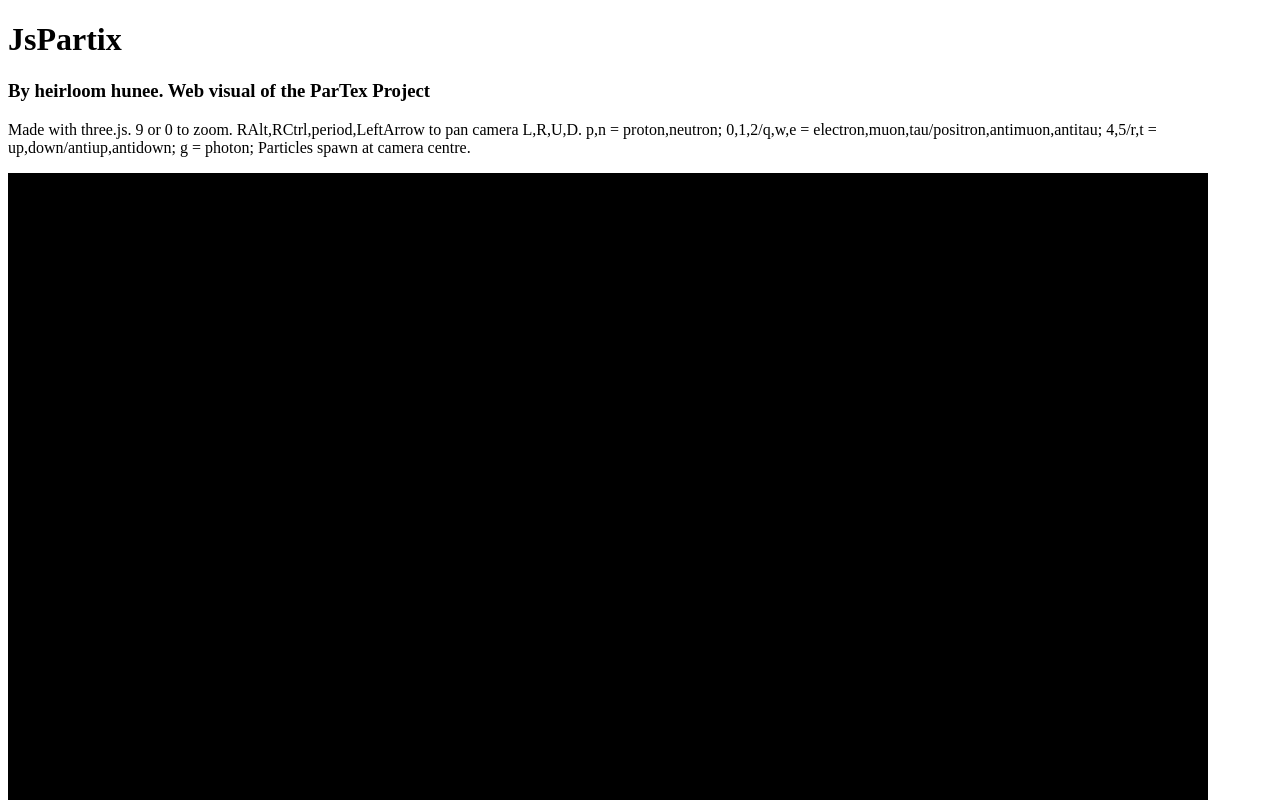
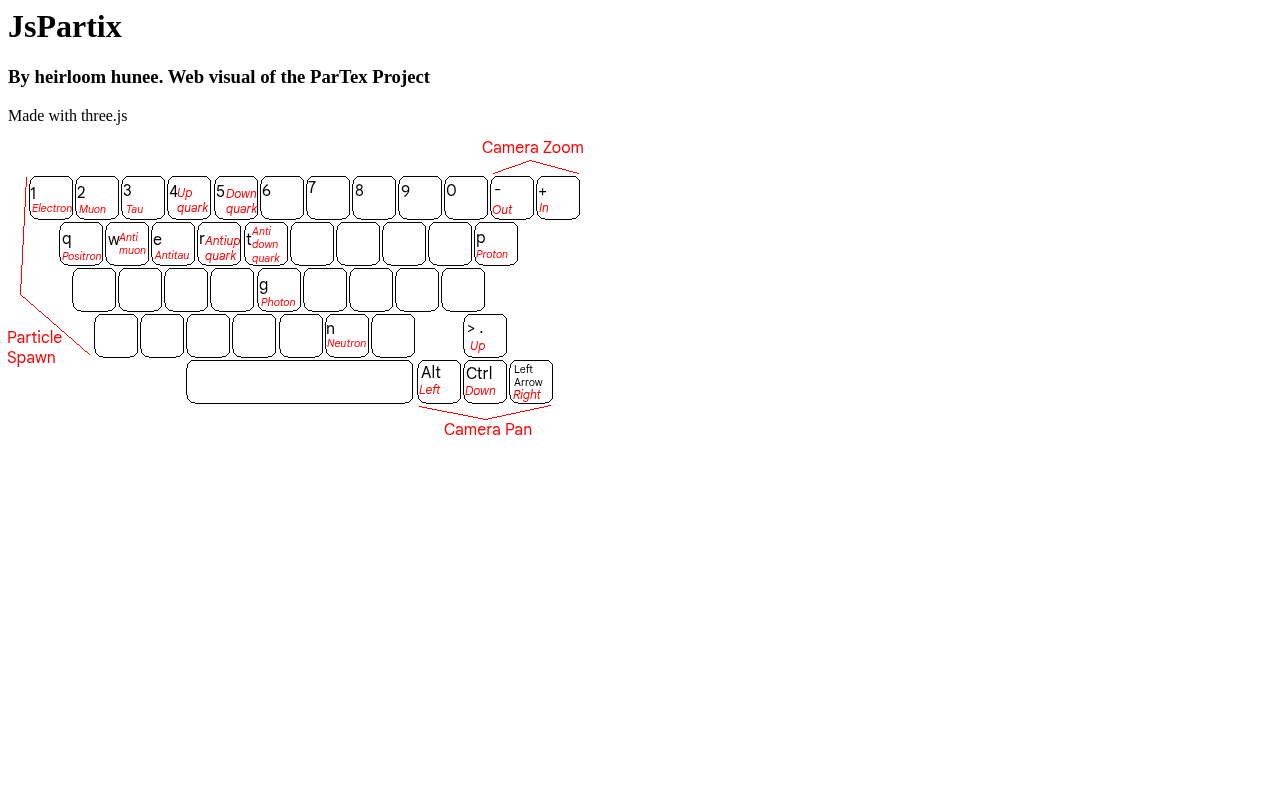
Before and after one commit to hunee01/ParTex, a plain HTML site: page jspartix/index.html in a window 1280 px wide. Shown: the top 800 px of the page. Drawn offline with nearby package versions, Linux system fonts and the light colour scheme.

Commit message:
Update index.html

```diff
--- a/jspartix/index.html
+++ b/jspartix/index.html
@@ -1,14 +1,11 @@
-<!DOCTYPE html>
-<html lang="en">
 <head>
-  <meta charset="UTF-8">
   <title>jspartix</title>
   <h1>JsPartix</h1>
   <h3>By heirloom hunee. Web visual of the ParTex Project</h3>
-  <p>Made with three.js. 9 or 0 to zoom. RAlt,RCtrl,period,LeftArrow to pan camera L,R,U,D. p,n = proton,neutron; 0,1,2/q,w,e = electron,muon,tau/positron,antimuon,antitau; 4,5/r,t = up,down/antiup,antidown; g = photon; Particles spawn at camera centre.</p>
+  <p>Made with three.js</p>
 </head>
 <body>
   <script src="https://cdnjs.cloudflare.com/ajax/libs/three.js/109/three.min.js"></script>
-  <script src="partex.js"></script>
+  <script src="script.js"></script>
+  <img src="https://github.com/hunee01/ParTex/blob/main/jspartix/keyboard_controls.png?raw=true"></img>
 </body>
-</html>
```
